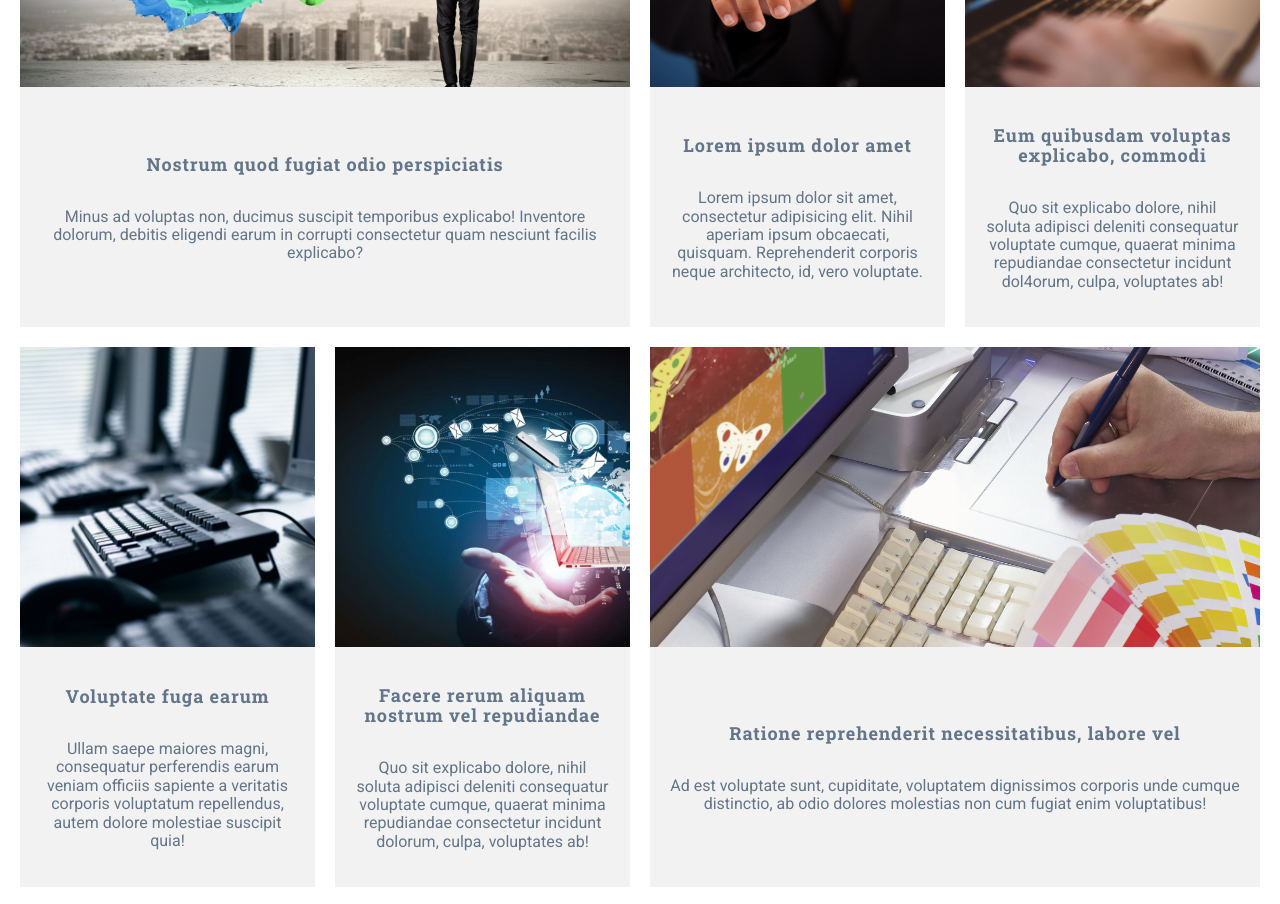
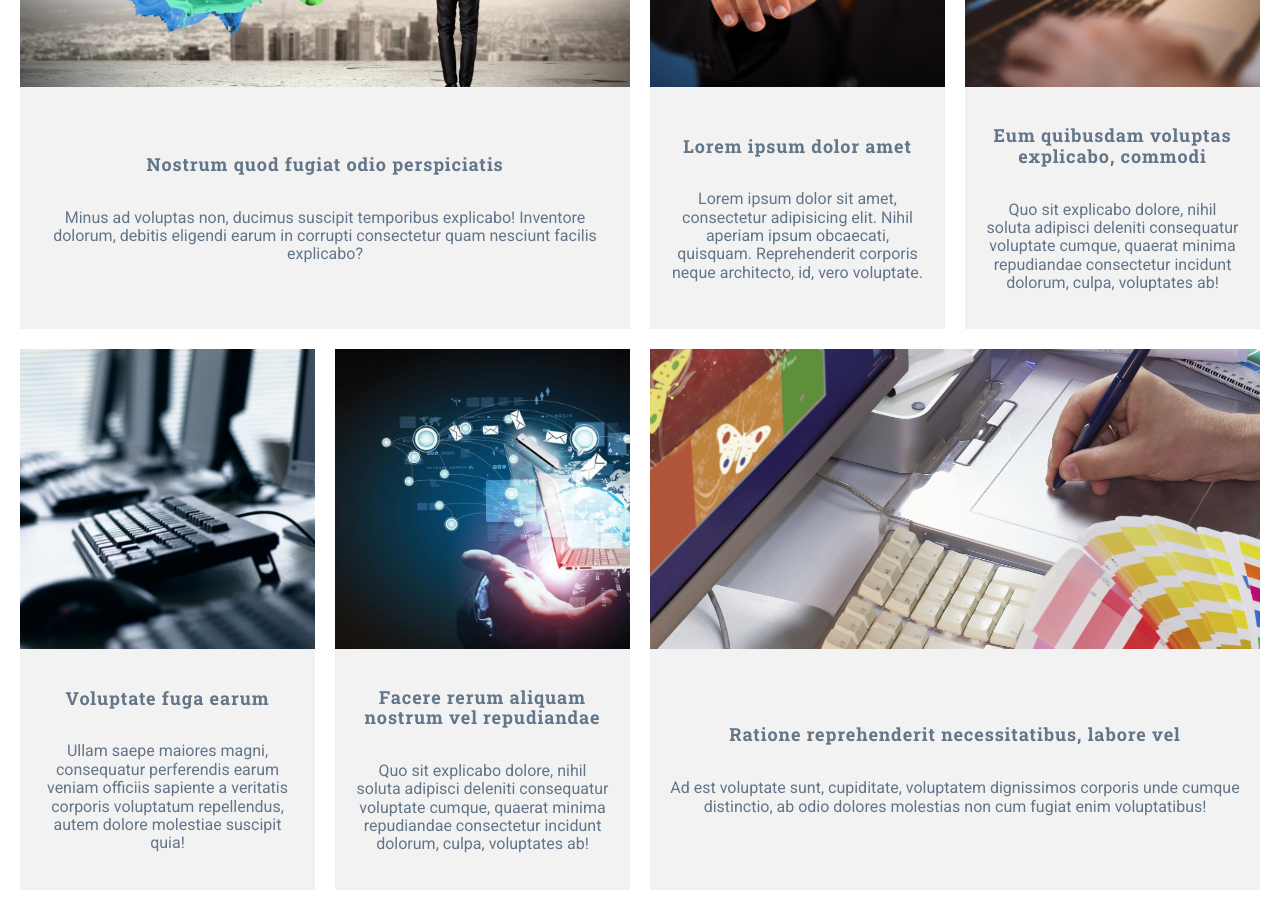
Before and after one commit to ruslanadubova/grid-project, a website: page index.html in a window 1280 px wide. Shown: the part 2960-3864 px from the top of the page. Drawn offline with Linux system fonts and the light colour scheme.

Commit message:
finished the pixel processing of the template

```diff
--- a/assets/scss/components/sections/_section-posts.scss
+++ b/assets/scss/components/sections/_section-posts.scss
@@ -115,7 +115,6 @@
                 transition: color 0.5s;
                 font-size: 1.125rem;
                 letter-spacing: 0.05em;
-                line-height: 20px;
                 color: $color-gray;
                 font-weight: 700;
             }
--- a/index.html
+++ b/index.html
@@ -217,7 +217,7 @@
               <div class="posts-item__caption">
                 <h3>Eum quibusdam voluptas explicabo, commodi</h3>
                 <p>Quo sit explicabo dolore, nihil soluta adipisci deleniti consequatur voluptate cumque, quaerat minima
-                  repudiandae consectetur incidunt dol4orum, culpa, voluptates ab!</p>
+                  repudiandae consectetur incidunt dolorum, culpa, voluptates ab!</p>
               </div>
             </a>
           </article>
```
Also changed, not shown: assets/css/style.css.
